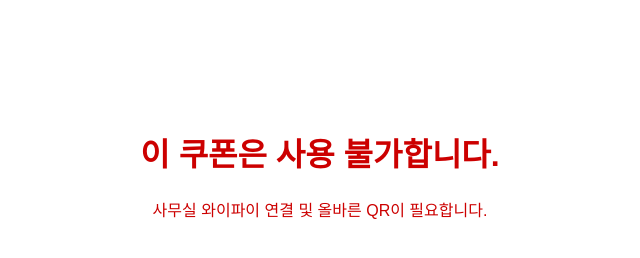
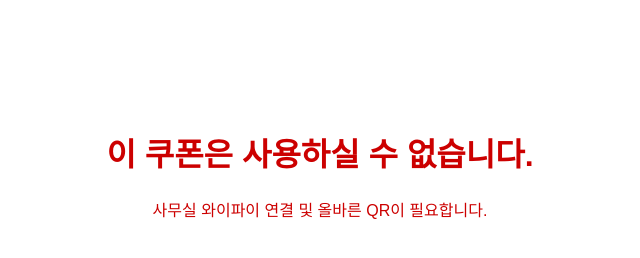
Before and after one commit to Jinyoung-Lee-cebu/bohol, a plain HTML site: page not-allowed.html in a window 1280 px wide. Shown: the whole page, without its empty margins (320-960 px from the left). Drawn offline with Linux system fonts and the light colour scheme.

Commit message:
Update not-allowed.html

```diff
--- a/not-allowed.html
+++ b/not-allowed.html
@@ -1,3 +1,4 @@
+<!-- not-allowed.html -->
 <!DOCTYPE html>
 <html lang="ko">
 <head>
@@ -9,7 +10,7 @@
   </style>
 </head>
 <body>
-  <h1>이 쿠폰은 사용 불가합니다.</h1>
+  <h1>이 쿠폰은 사용하실 수 없습니다.</h1>
   <p>사무실 와이파이 연결 및 올바른 QR이 필요합니다.</p>
 </body>
 </html>
```
